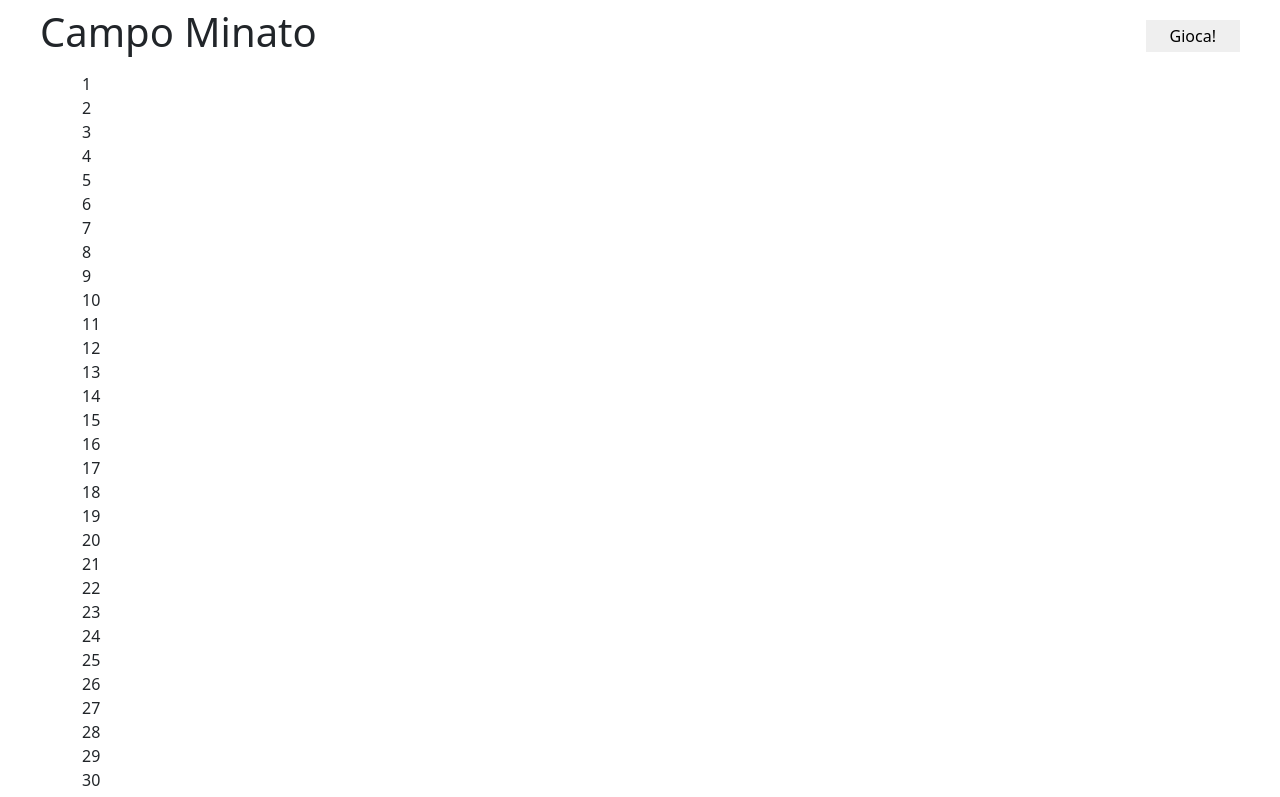
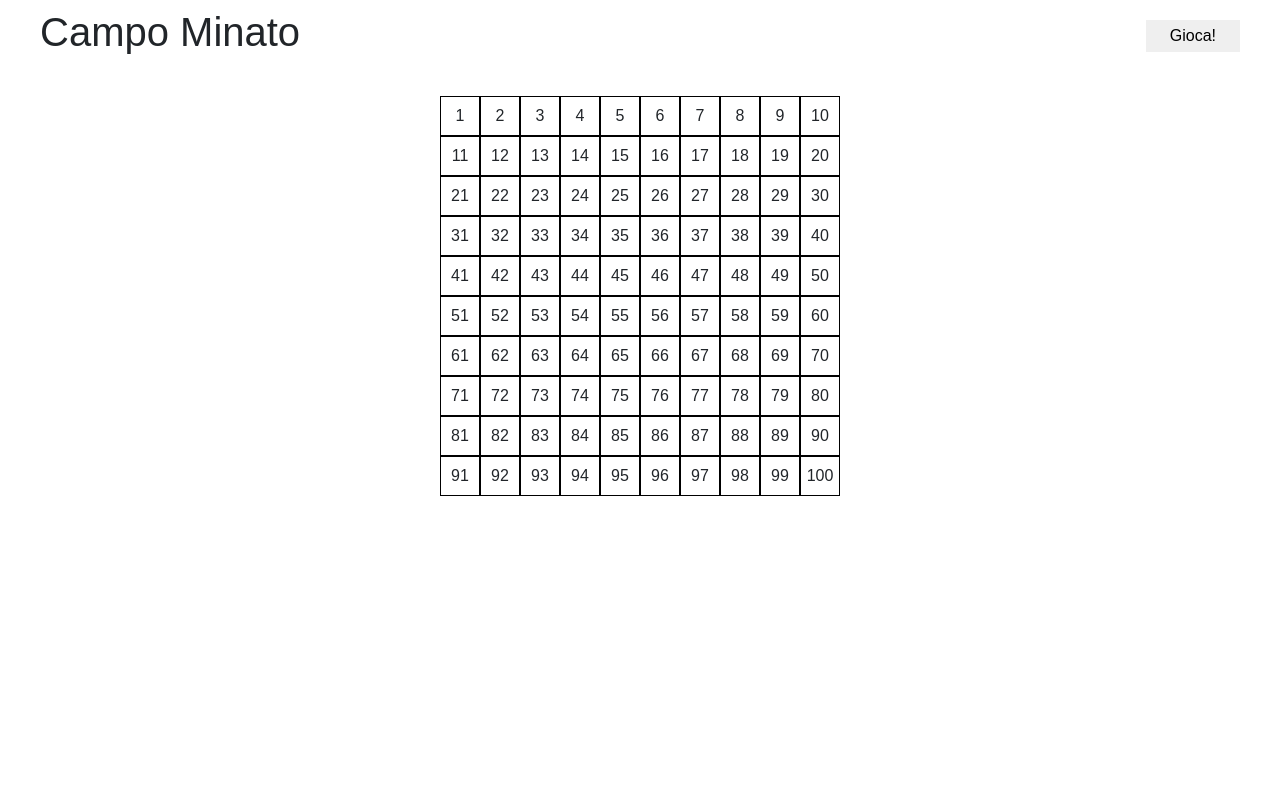
Before and after one commit to GiosciaFra/js-campominato-grid, a plain HTML site: page index.html in a window 1280 px wide. Both pictures are taken after a click on the button "Gioca!". Shown: the top 797 px of the page. Drawn offline with nearby package versions, Linux system fonts and the light colour scheme.

Commit message:
stilizzata griglia ed esercizio base concluso

```diff
--- a/css/style.css
+++ b/css/style.css
@@ -0,0 +1,34 @@
+* {
+    margin: 0;
+    padding: 0;
+    box-sizing: border-box;
+}
+
+body {
+    font-family: sans-serif;
+}
+
+#grid {
+    height: 400px;
+    width: 400px;
+}
+
+
+.square {
+    display: flex;
+    justify-content: center;
+    align-items: center;
+
+    width: 40px;
+    height: 40px;
+
+    border: 1px solid black;
+
+    cursor: pointer;
+
+}
+
+
+.square.active {
+    background-color: rgb(103, 164, 255);
+}
--- a/index.html
+++ b/index.html
@@ -29,8 +29,8 @@
         </div>
     </div>
 
-    <div class="container">
-        <div id="grid"></div>
+    <div class="container d-flex justify-content-center mt-4">
+        <div id="grid" class="d-flex flex-wrap  "></div>
 
     </div>
 
--- a/js/script.js
+++ b/js/script.js
@@ -21,9 +21,6 @@ const gridElement = document.querySelector('#grid');
 const playButton = document.querySelector('#play');
 
 
-
-
-
 playButton.addEventListener('click', function() {
 
     console.log("play");
@@ -33,7 +30,7 @@ playButton.addEventListener('click', function() {
 
         //creo la box della griglia
         const newBox = document.createElement('div');
-        newBox.classList.add('sqaure');
+        newBox.classList.add('square');
 
 
         newBox.innerHTML = [i+1];
```
